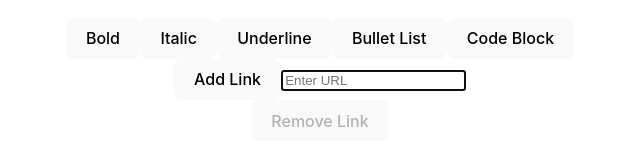
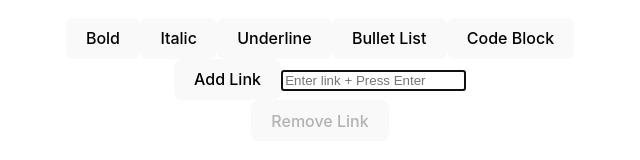
Before and after one commit to Coding-with-Callie/website-builder, a React (Vite) app in the folder rich-text-editor/: page / in a window 1280 px wide. Both pictures are taken after a click on the button "Add Link". Shown: the part 310-470 px from the top of the page, without its empty margins (320-960 px from the left). Built offline with nearby package versions, Linux system fonts and the light colour scheme.

Commit message:
updated placeholder for link input field

```diff
--- a/rich-text-editor/src/tiptap/LinkInputField.tsx
+++ b/rich-text-editor/src/tiptap/LinkInputField.tsx
@@ -46,7 +46,7 @@ const LinkInputField: React.FC<LinkInputFieldProps> = ({ editor }) => {
             type="text"
             value={urlInput}
             onChange={(e) => setUrlInput(e.target.value)}
-            placeholder='Enter URL'
+            placeholder='Enter link + Press Enter'
             onKeyDown={(e) => e.key === "Enter" && setLink()} //allow pressing enter to set link
             autoFocus
         />
```
